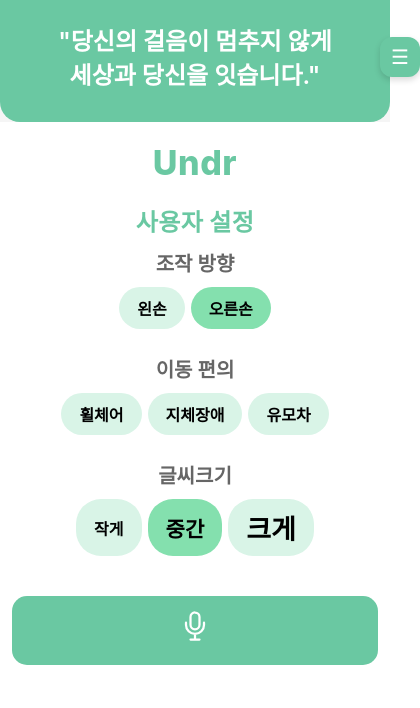
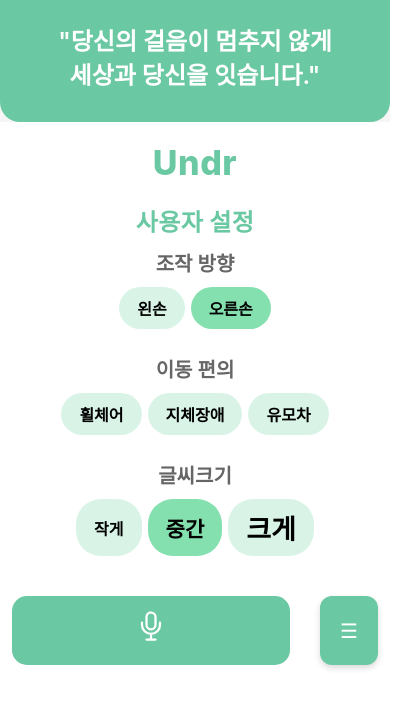
Before and after one commit to altoel/codelab-Undr, a React (Vite) app: page /settings in a window 390 px wide. Shown: the top 708 px of the page, 420 px wide, since content can reach past the window. Built offline with nearby package versions, Linux system fonts and the light colour scheme; a web font is replaced by a local one.

Commit message:
Refactor button layout in settings page for improved UI

```diff
--- a/src/SettingsPage.css
+++ b/src/SettingsPage.css
@@ -52,11 +52,7 @@
 }
 
 .settings-menu-btn {
-  position: absolute;
-  right: 16px;
-  bottom: -385%;
-  width: 44px;
-  height: 44px;
+  flex: 0.8;
   border-radius: 12px;
   background-color: var(--theme-color);
   border: none;
@@ -68,7 +64,6 @@
   justify-content: center;
   transition: 0.2s;
   box-shadow: 0 3px 6px rgba(0, 0, 0, 0.15);
-  z-index: 100;
 }
 
 .settings-menu-btn:hover {
@@ -177,13 +172,21 @@ h1 {
   font-size: 27px !important;
 }
 
+/* 버튼 컨테이너 */
+.settings-button-container {
+  width: 100%;
+  max-width: 320px;
+  margin-top: 20px;
+  display: flex;
+  gap: 20px;
+  align-items: stretch;
+}
+
 /* 마이크 버튼 */
 .settings-mic-btn {
-  width: 100%;
-  max-width: 320px;
+  flex: 3.5;
   padding: 8px;
   padding-top: 10px;
-  margin-top: 20px;
   background-color: var(--theme-color);
   border: none;
   border-radius: 15px;
@@ -199,6 +202,10 @@ h1 {
 
 .settings-mic-btn:active {
   transform: scale(0.98);
+}
+
+.button-container-gap {
+  width: 30px;
 }
 
 /* ========== 반응형 ========== */
@@ -247,8 +254,11 @@ h1 {
     font-size: 13px;
   }
 
+  .settings-button-container {
+    max-width: 280px;
+  }
+
   .settings-mic-btn {
-    max-width: 280px;
     padding: 12px;
   }
 }
@@ -271,11 +281,8 @@ h1 {
   }
 
   .settings-menu-btn {
-    width: 40px;
-    height: 40px;
+    width: 50px;
     font-size: 20px;
-    right: calc(50% - 240px + 15px);
-    bottom: 37%;
   }
 
   .settings-content {
@@ -311,10 +318,14 @@ h1 {
     font-size: 12px;
   }
 
+  .settings-button-container {
+    max-width: 100%;
+    margin-top: 15px;
+    gap: 0px;
+  }
+
   .settings-mic-btn {
-    max-width: 100%;
     padding: 12px;
-    margin-top: 15px;
   }
 }
 
--- a/src/SettingsPage.tsx
+++ b/src/SettingsPage.tsx
@@ -21,9 +21,6 @@ export default function SettingsPage() {
             <br />
             세상과 당신을 잇습니다."
           </div>
-          <button className="settings-menu-btn" onClick={goBack}>
-            ☰
-          </button>
         </div>
 
         {/* 본문 */}
@@ -108,10 +105,16 @@ export default function SettingsPage() {
             </div>
           </section>
 
-          {/* 마이크 버튼 */}
-          <button className="settings-mic-btn">
-            <IoMicOutline />
-          </button>
+          {/* 마이크 버튼과 메뉴 버튼 */}
+          <div className="settings-button-container">
+            <button className="settings-mic-btn">
+              <IoMicOutline />
+            </button>
+            <div className="button-container-gap"></div>
+            <button className="settings-menu-btn" onClick={goBack}>
+              ☰
+            </button>
+          </div>
         </div>
       </div>
     );
```
